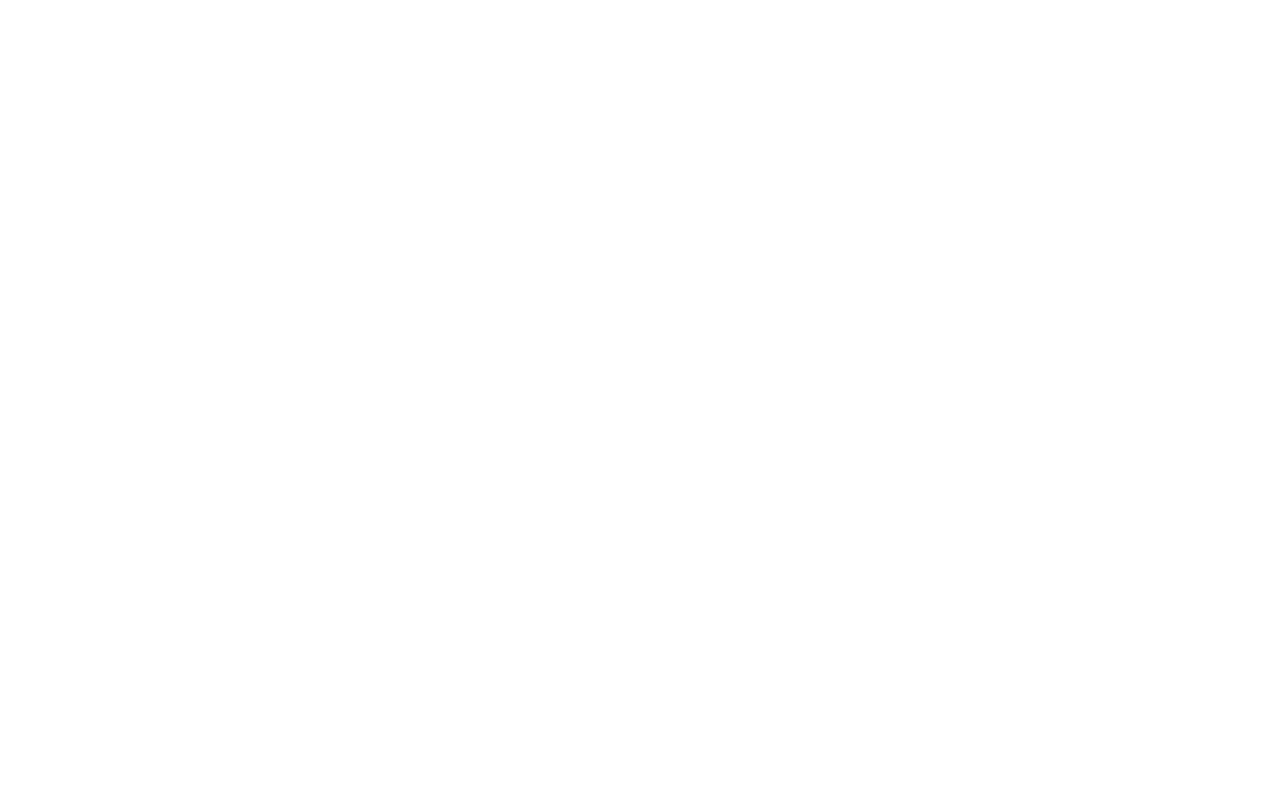
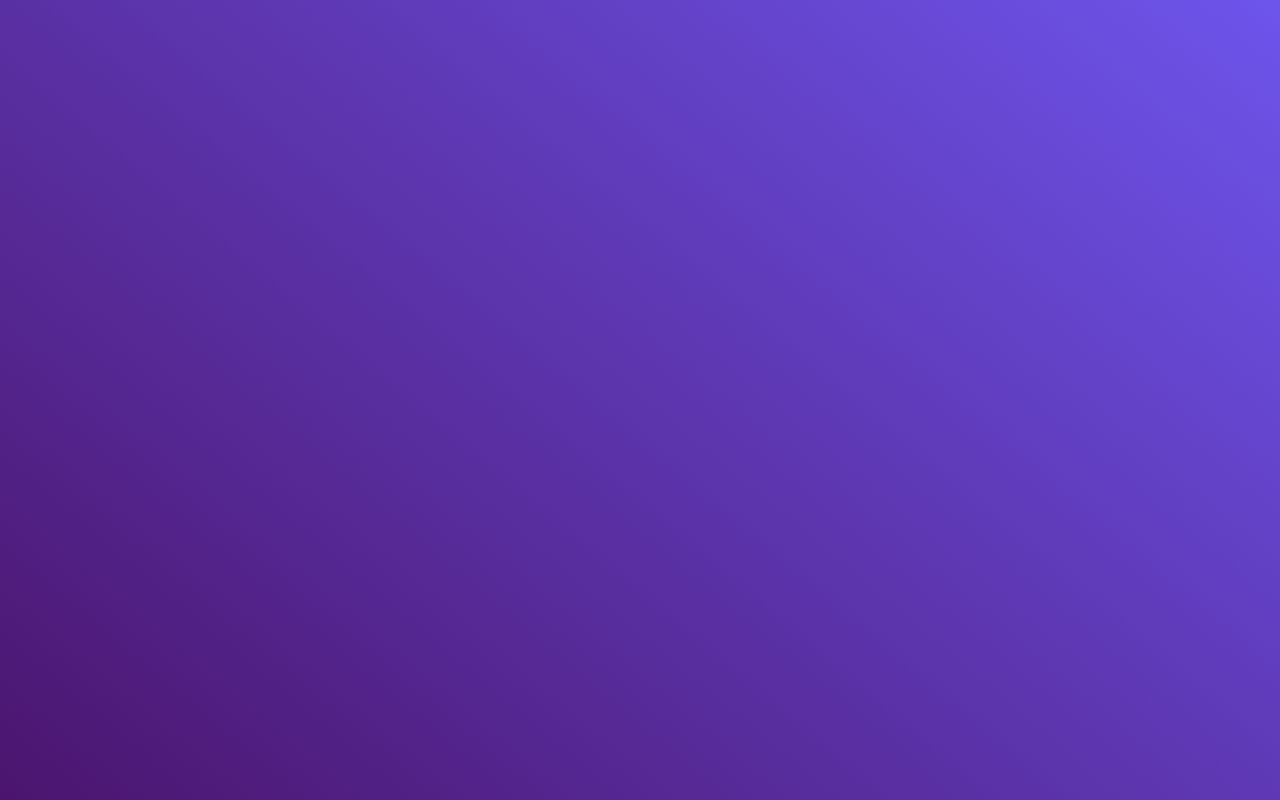
Before and after one commit to elias-291356/Money-Guard, a React (Create React App) app: page / in a window 1280 px wide. Built offline with nearby package versions, Linux system fonts and the light colour scheme.

Commit message:
some variables

```diff
--- a/src/index.css
+++ b/src/index.css
@@ -1,3 +1,29 @@
+@import-normalize;
+
+:root {
+  --form-color: #FFFFFF99;
+  --text-color: #FBFBFB;
+  --expence-color: #FF868D;
+  --income-color: #FFB627;
+  --text-button: #623F8B;
+
+  --modal-shadow: 0px 4px 60px 0px rgba(0, 0, 0, 0.25);
+  --button-shadow: 1px 9px 15px 0px rgba(0, 0, 0, 0.20);
+  --transition-dur-and-func: 250ms cubic-bezier(0.4, 0, 0.2, 1);
+  --button-gradient: linear-gradient(97deg, rgba(255, 199, 39, 1) -16.42%, rgba(158, 64, 186, 1) 97.04%, rgba(112, 0, 255, 1) 150.71%);
+
+}
+
+
+body {
+  margin: 0;
+  font-family: "Poppins", sans-serif;
+  background: linear-gradient(220deg, rgba(109, 84, 235, 1), rgb(75, 21, 110));
+  height: 100vh;
+}
+
+
+
 * {
   box-sizing: border-box;
 }
@@ -54,9 +80,10 @@ select:focus {
 @media screen and (min-width: 320px) {
   .container {
     width: 100%;
-    /* max-width: 320px; */
     margin-left: 0 auto;
     margin-right: 0 auto;
+    padding-left: 20px;
+    padding-right: 20px;
   }
 }
 
@@ -73,7 +100,7 @@ select:focus {
   .container {
     width: 100%;
     min-width: 1280px;
-    padding-left: 91px;
-    padding-right: 91px;
+    padding-left: 16px;
+    padding-right: 16px;
   }
 }
```
